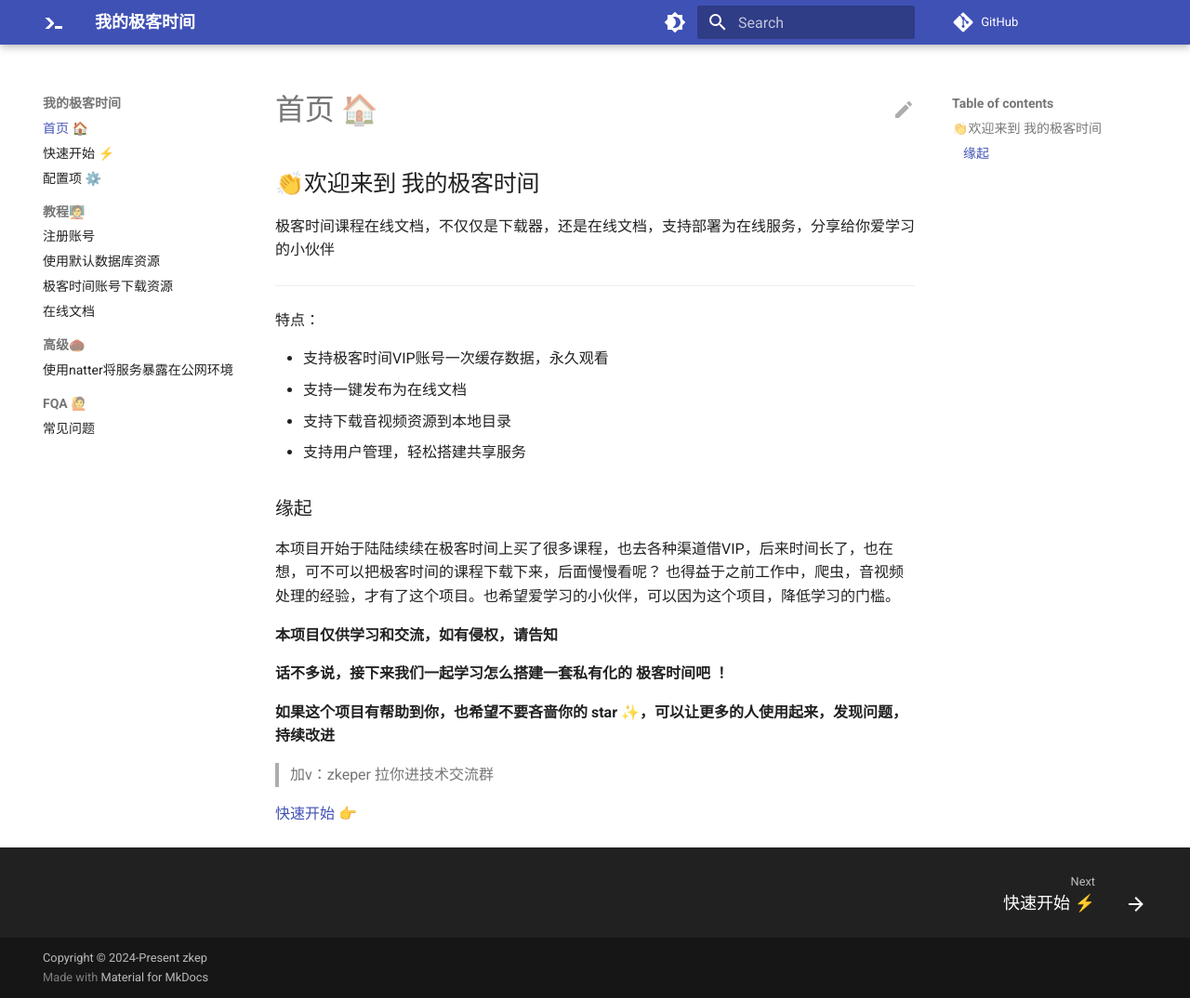
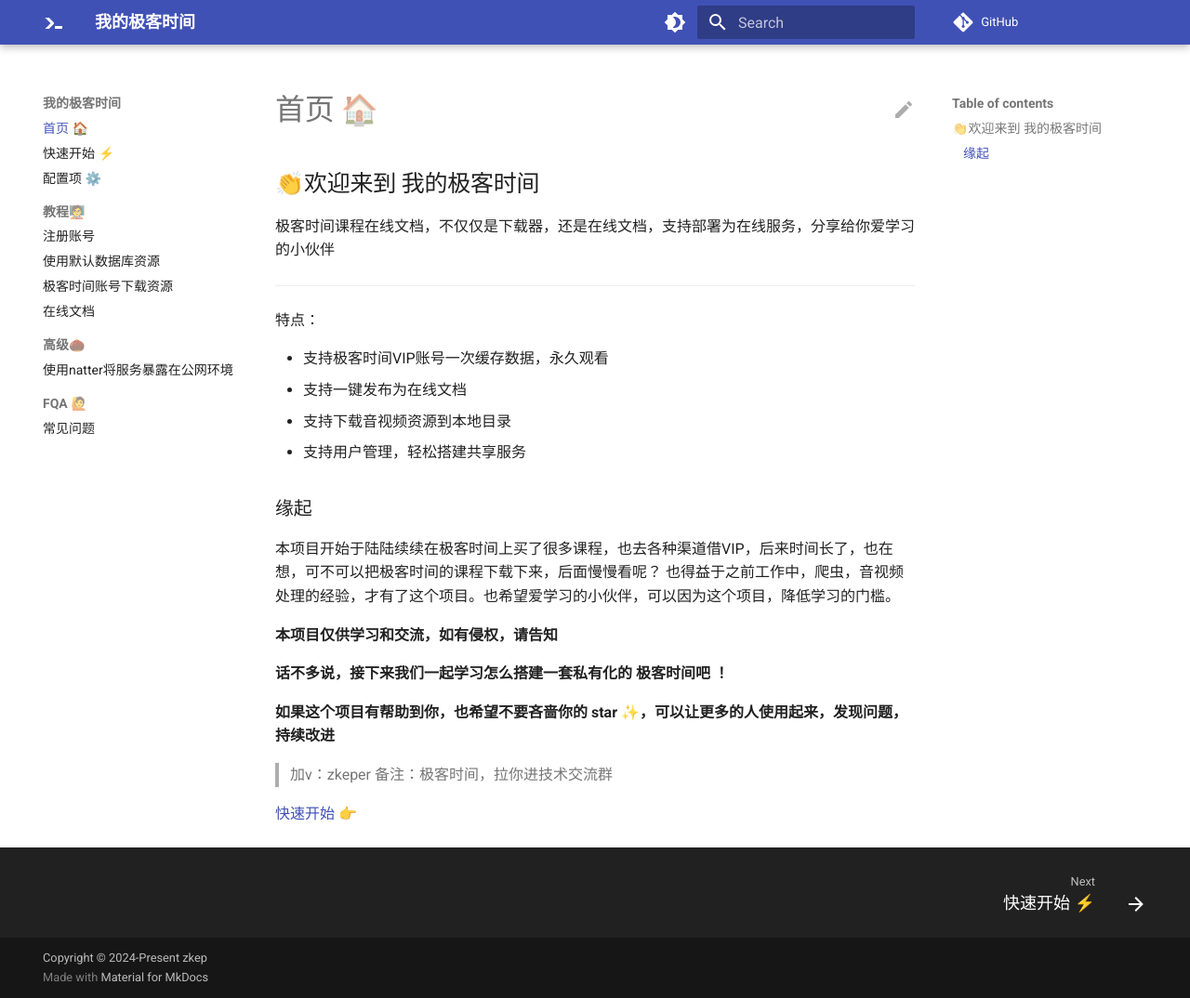
Before and after one commit to zkep/my-geektime, an MkDocs documentation site: the page built from docs/index.md, in a window 1280 px wide and 1074 px high. Shown: the whole window at 93% size. Built offline with MkDocs 1.6.1 and Material for MkDocs 9.7.7, drawn with Linux system fonts in a browser that asks for light colours; comment, search, counter and statistics services are not loaded; the version menu is left out.

Commit message:
👋update docs

```diff
--- a/docs/index.md
+++ b/docs/index.md
@@ -27,6 +27,6 @@
  **如果这个项目有帮助到你，也希望不要吝啬你的 star ✨，可以让更多的人使用起来，发现问题，持续改进**
 
 
-> 加v：zkeper 拉你进技术交流群
+> 加v：zkeper 备注：极客时间，拉你进技术交流群
 
 [快速开始](./gettingstarted.md) 👉
```
Also changed, not shown: README.md (+1 -1 lines).
